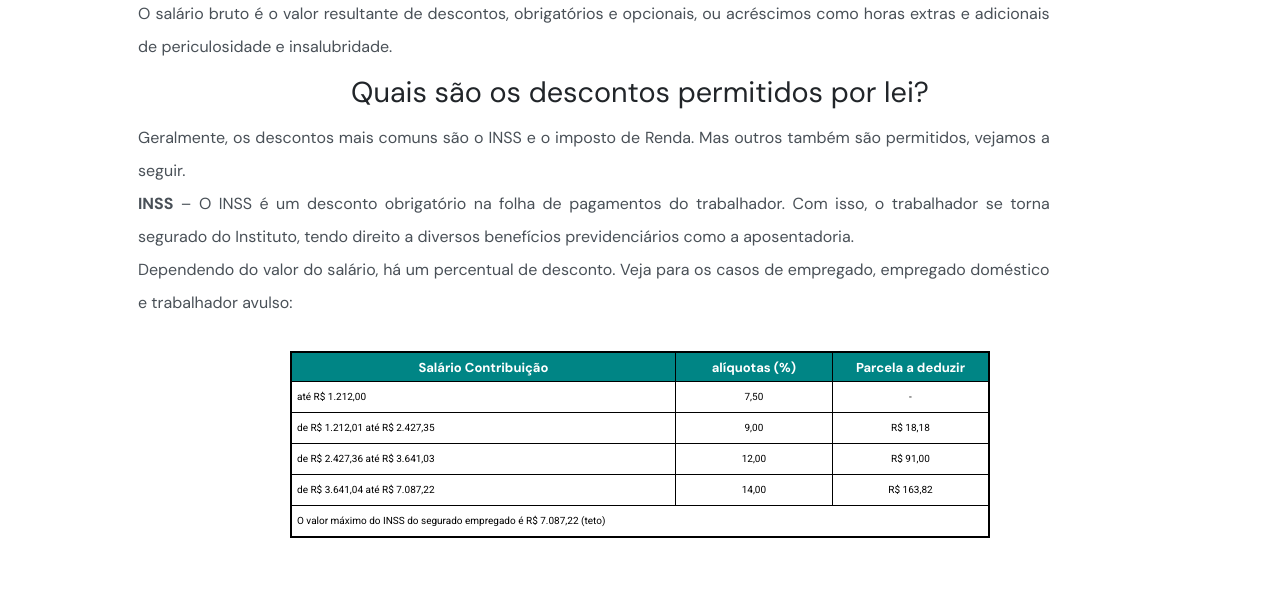
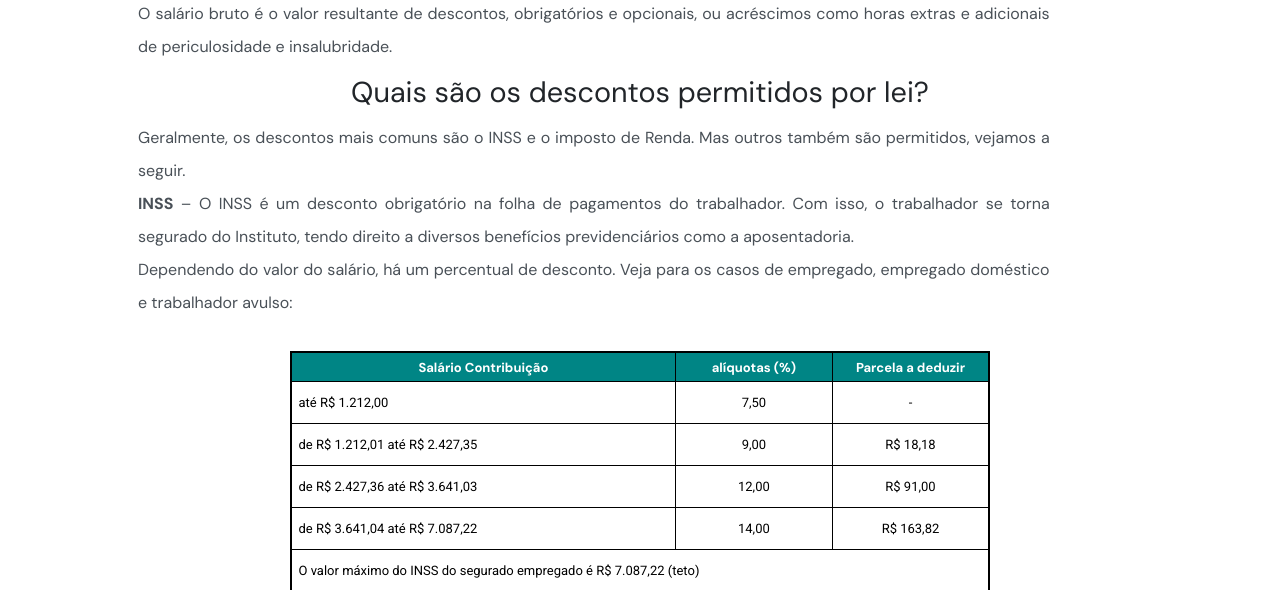
Before and after one commit to Carlosdanyell/DevCont, a plain HTML site: page calc-salario-liquido.html in a window 1280 px wide. Shown: the part 1356-1946 px from the top of the page. Drawn offline with Linux system fonts and the light colour scheme.

Commit message:
alterando fonte da tabela

```diff
--- a/styles/page-calc-salario.css
+++ b/styles/page-calc-salario.css
@@ -404,7 +404,8 @@ width: 150px;
 
 .cel-inss-table, .cel1-inss-table, .celt-inss-table{
 text-align: center;
-font-size: 1rem;
+font-size: 1.3rem;
+line-height: 1.5rem;
 font-family: 'Roboto', sans-serif;
 border-bottom: solid 1px;
 padding: 1em .5em;
```
